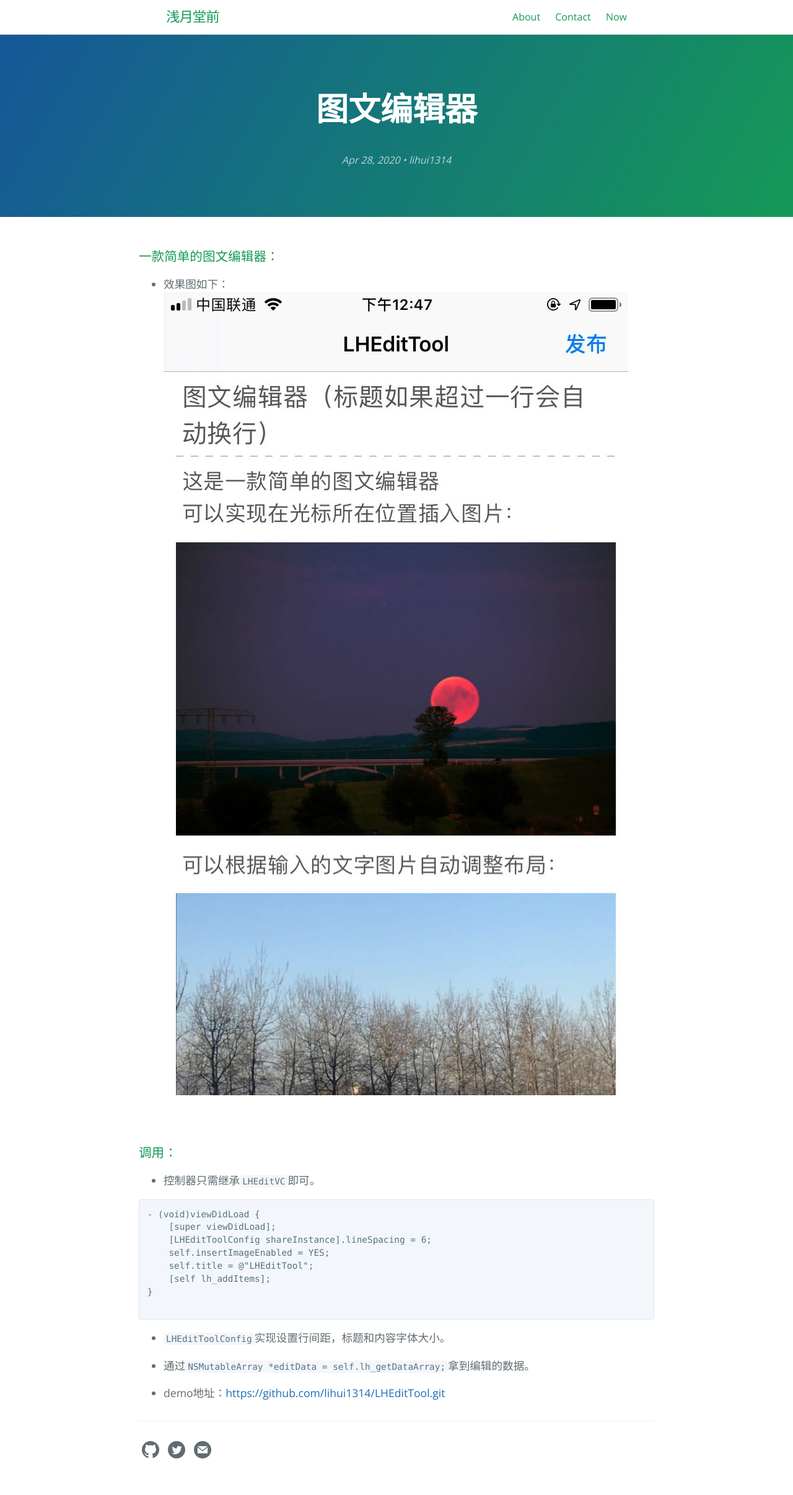
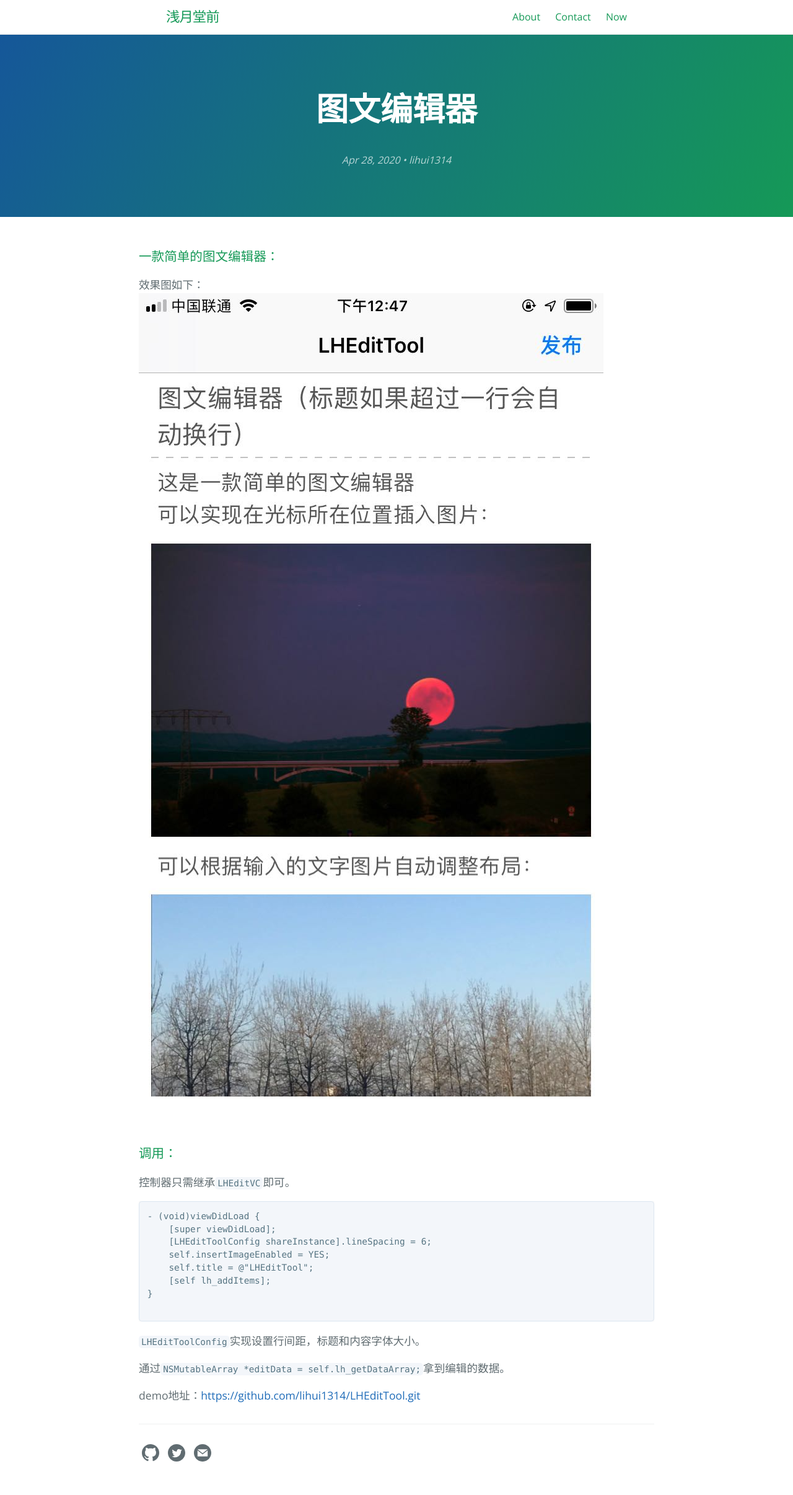
Before and after one commit to lihui1314/lihui1314.github.io, a Jekyll site: the page built from _posts/2020-04-28-图文编辑器.md, in a window 1280 px wide. Shown: the whole page at 62% size. Built offline with Jekyll 4.4.1, drawn with Linux system fonts in a browser that asks for light colours; our own code applies the rules of GitHub Pages for plain Markdown files.

Commit message:
no message

````diff
--- a/_posts/2020-04-28-图文编辑器.md
+++ b/_posts/2020-04-28-图文编辑器.md
@@ -6,11 +6,11 @@ excerpt: "iOS实现图文编辑器"
 
 ###  一款简单的图文编辑器：
 
-+ 效果图如下：![WechatIMG109](https://iwait.me/assets/imgs/WechatIMG109.jpeg)
+效果图如下：![WechatIMG109](https://iwait.me/assets/imgs/WechatIMG109.jpeg)
 
 ### 调用：
 
-+ 控制器只需继承`LHEditVC`即可。
+控制器只需继承`LHEditVC`即可。
 
 ```
 - (void)viewDidLoad {
@@ -23,8 +23,8 @@ excerpt: "iOS实现图文编辑器"
 
 ```
 
-+ `LHEditToolConfig`实现设置行间距，标题和内容字体大小。
+`LHEditToolConfig`实现设置行间距，标题和内容字体大小。
 
-+ 通过`NSMutableArray *editData =  self.lh_getDataArray;`拿到编辑的数据。
+通过`NSMutableArray *editData =  self.lh_getDataArray;`拿到编辑的数据。
 
-+ demo地址：<https://github.com/lihui1314/LHEditTool.git>
+demo地址：<https://github.com/lihui1314/LHEditTool.git>
````
